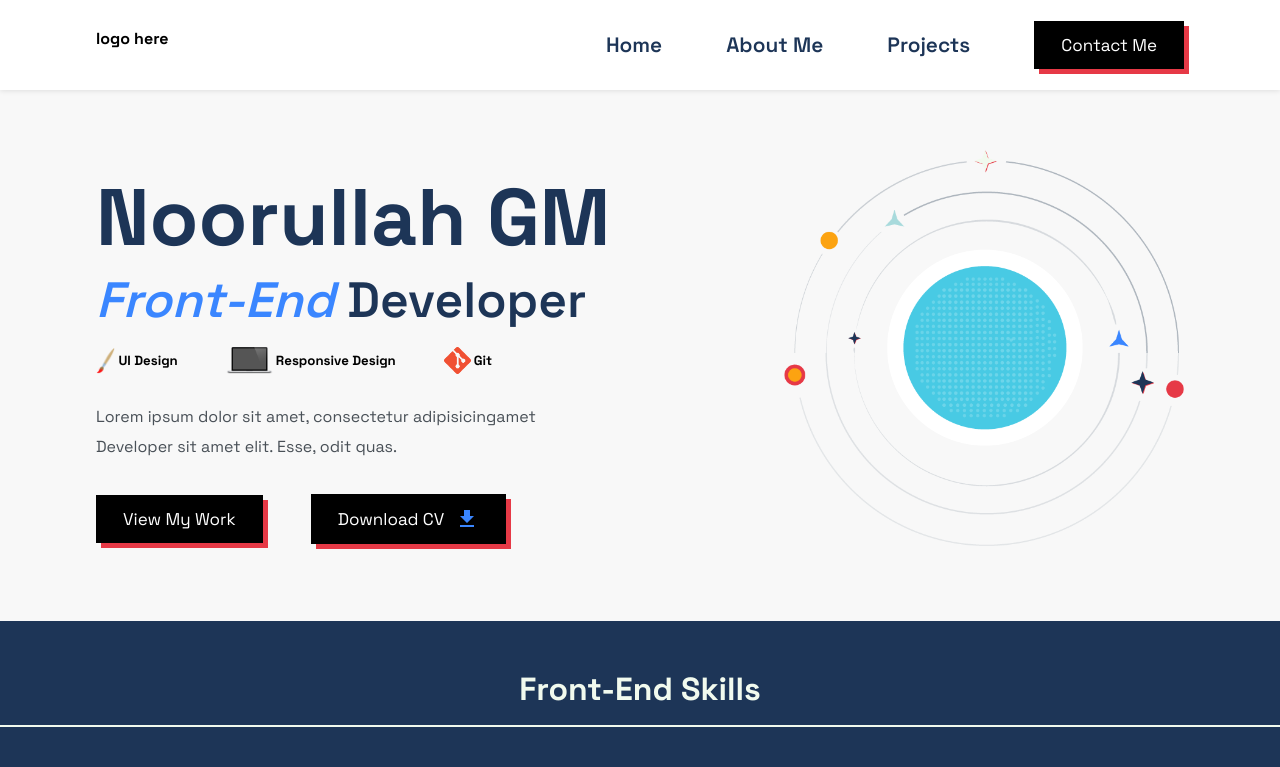
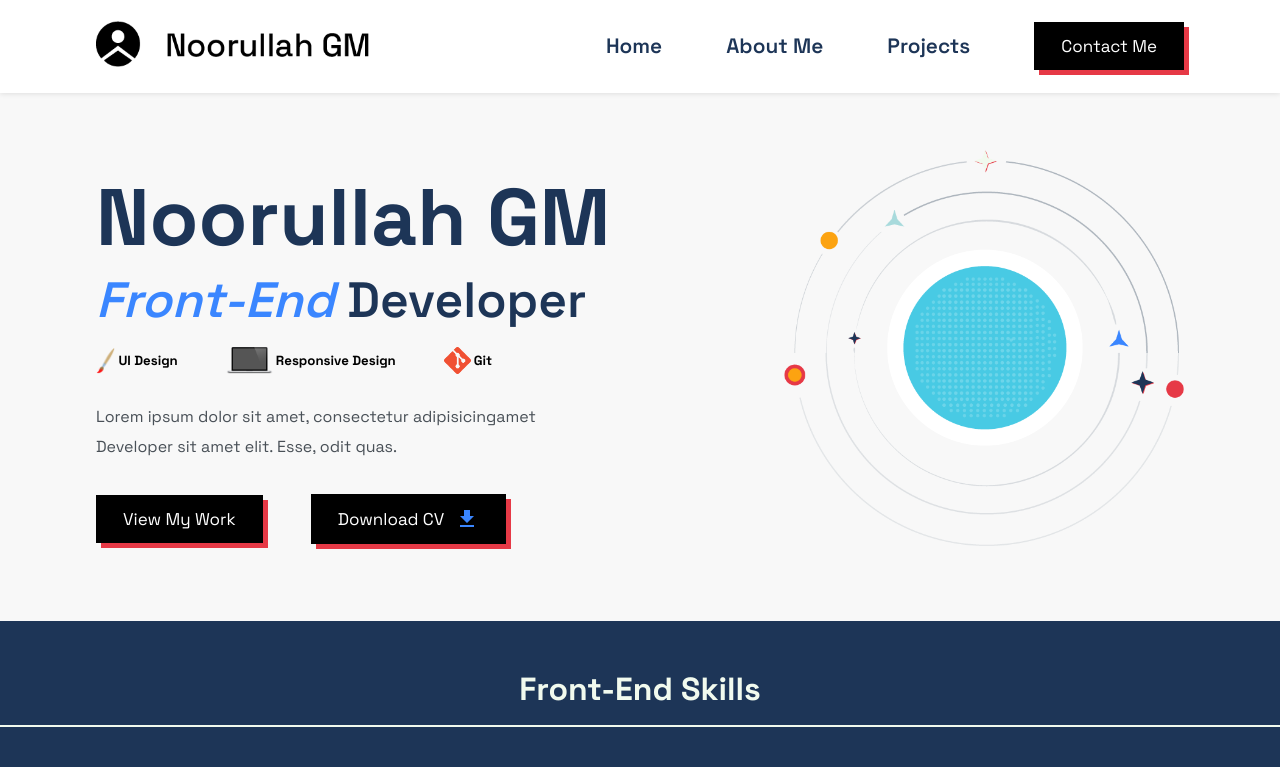
Before and after one commit to noorgm/Portfolio, a React (Create React App) app: page / in a window 1280 px wide. Shown: the top 767 px of the page. Built offline with nearby package versions, Linux system fonts and the light colour scheme.

Commit message:
sorted my logo out

```diff
--- a/src/components/Navbar/Navbar.js
+++ b/src/components/Navbar/Navbar.js
@@ -3,6 +3,7 @@ import React, { useState } from 'react';
 import { Link } from 'react-scroll';
 
 import MenuIcon from '@mui/icons-material/Menu';
+import logo from '../../assets/images/logo.png';
 import './navbar.css';
 
 const Navbar = () => {
@@ -21,7 +22,7 @@ const Navbar = () => {
     <section className='navbar'>
       <nav className='grid'>
         <Link to='home' spy={true} smooth={true} offset={-100} duration={500} className='nav-logo' onClick={menuIconNavHandler}>
-          <h4>logo here</h4>
+          <img src={logo} alt="logo" />
         </Link>
 
         <div className={`menu-icon ${openMenu ? 'active' : ''}`} onClick={menuIconHandler}>
--- a/src/components/Navbar/navbar.css
+++ b/src/components/Navbar/navbar.css
@@ -21,11 +21,10 @@ nav {
 .nav-logo {
     grid-column: 1 / 4;
     grid-row: 1;
-    padding-bottom: 13px;
+    /* padding-bottom: 13px; */
 }
 .nav-logo img {
-    width: 90%;
-    max-width: 101px;
+    max-width: 190px;
 }
 .nav-ul > a {
     color: var(--primary-color);
@@ -74,6 +73,12 @@ nav {
     display: block;
 }
 
+@media (min-width: 700px) {
+    .nav-logo img {
+        max-width: 275px;
+    }
+}
+
 @media (min-width: 960px) {
 
     .menu-icon {
```
Also changed, not shown: src/assets/images/logo.png (added), src/assets/images/work-space.jpg (deleted).
